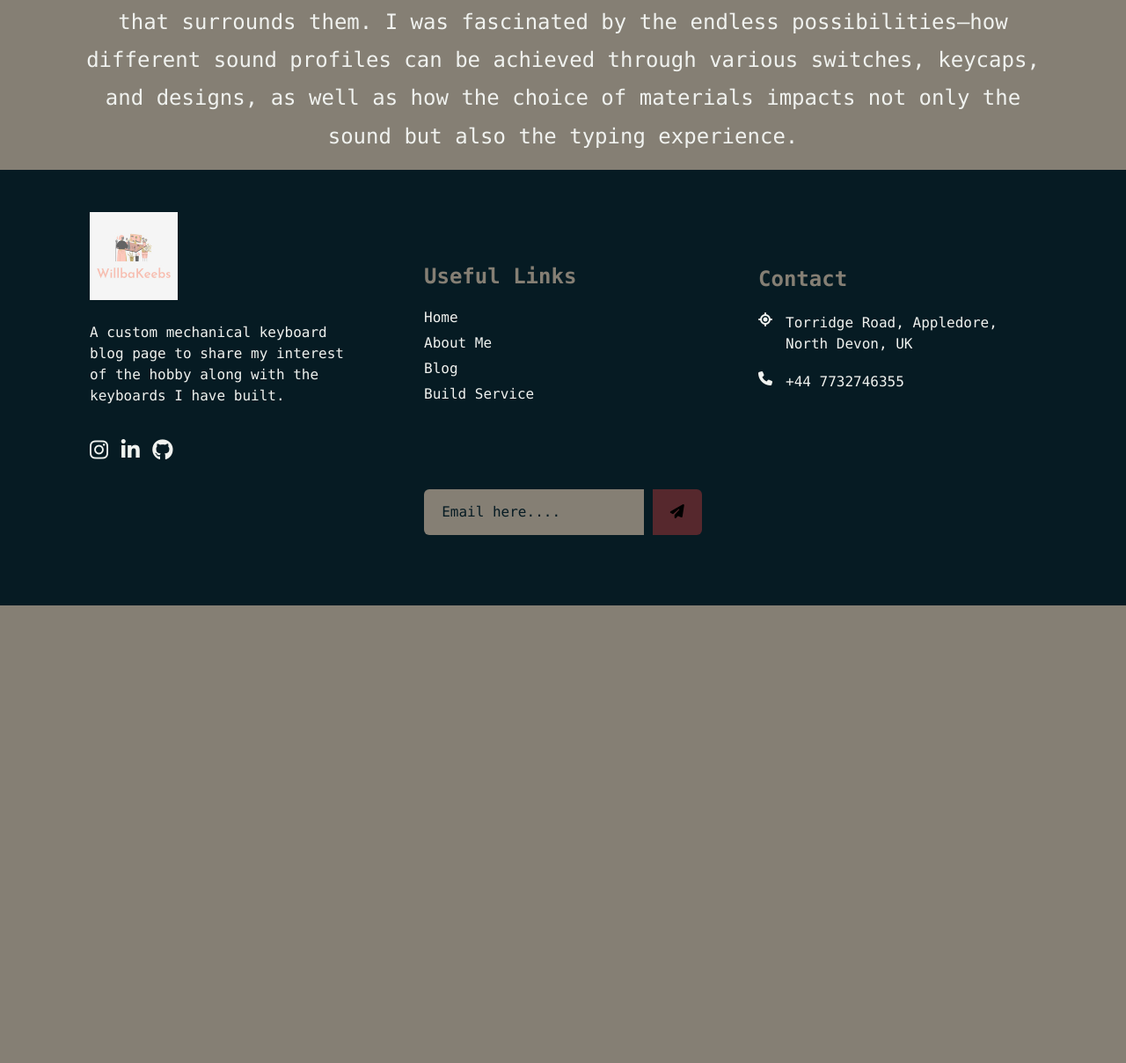
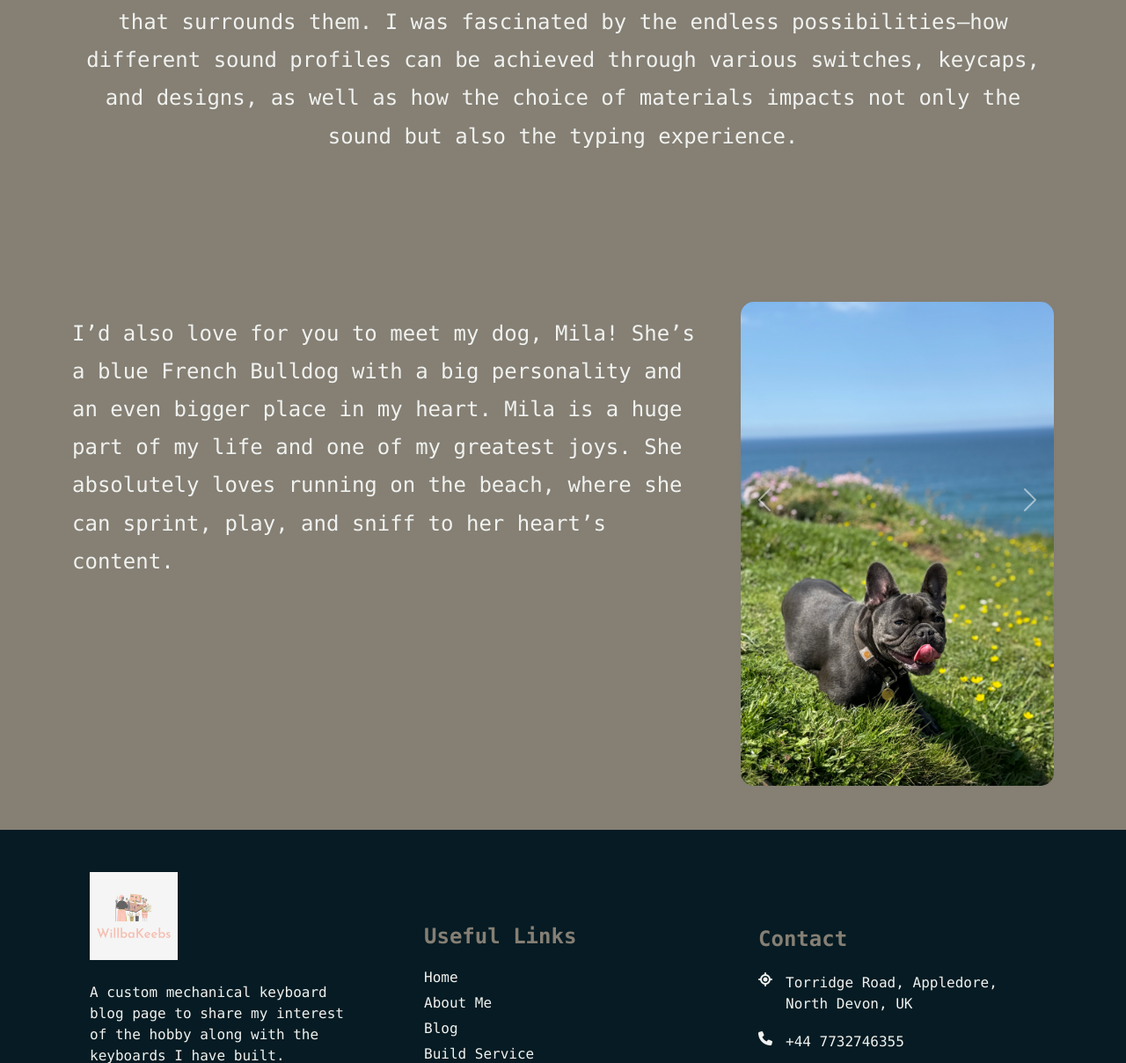
Before and after one commit to Willr-hawkins/WillbaKeebs, a Django app: page /about/ in a window 1280 px wide. Shown: the part 1823-3031 px from the top of the page at 88% size. Before the commit the page ends 2511 px from the top, so only its background shows below. Run offline with Django 5.2, Linux system fonts and the light colour scheme; some libraries are stand-ins or nearby versions.

Commit message:
Added section to about me page for my dog

```diff
--- a/about/templates/about/about.html
+++ b/about/templates/about/about.html
@@ -28,6 +28,43 @@
                     and designs, as well as how the choice of materials impacts not only the sound but also the typing experience.
                 </p>
             </div>
+            <div class="row other-interests">
+                <div class="col-12 col-lg-8">
+                    <p class="main-text">I’d also love for you to meet my dog, Mila! She’s a blue French Bulldog with a big personality and an even bigger place in my heart.
+                        Mila is a huge part of my life and one of my greatest joys. She absolutely loves running on the beach,
+                        where she can sprint, play, and sniff to her heart’s content.
+                    </p>
+                </div>
+                <div class="col-12 col-lg-4">
+                    <div id="carouselExample" class="carousel slide">
+                        <div class="carousel-inner">
+                          <div class="carousel-item active">
+                            <img src="{% static 'images/mila-1.jpeg' %}" class="d-block w-100" alt="...">
+                          </div>
+                          <div class="carousel-item">
+                            <img src="{% static 'images/mila-2.jpeg' %}" class="d-block w-100" alt="...">
+                          </div>
+                          <div class="carousel-item">
+                            <img src="{% static 'images/mila-3.jpeg' %}" class="d-block w-100" alt="...">
+                          </div>
+                          <div class="carousel-item">
+                            <img src="{% static 'images/mila-4.jpeg' %}" class="d-block w-100" alt="...">
+                          </div>
+                          <div class="carousel-item">
+                            <img src="{% static 'images/mila-5.jpeg' %}" class="d-block w-100" alt="...">
+                          </div>
+                        </div>
+                        <button class="carousel-control-prev" type="button" data-bs-target="#carouselExample" data-bs-slide="prev">
+                          <span class="carousel-control-prev-icon" aria-hidden="true"></span>
+                          <span class="visually-hidden">Previous</span>
+                        </button>
+                        <button class="carousel-control-next" type="button" data-bs-target="#carouselExample" data-bs-slide="next">
+                          <span class="carousel-control-next-icon" aria-hidden="true"></span>
+                          <span class="visually-hidden">Next</span>
+                        </button>
+                      </div>
+                </div>
+            </div>
         </div>
     </div>
 {% endblock %}
--- a/static/css/base.css
+++ b/static/css/base.css
@@ -308,6 +308,14 @@ footer .form button {
     border-radius: 15px;
 }
 
+.carousel-item img {
+    height: 550px !important;
+    object-fit: cover !important;
+    margin-top: 150px !important;
+    margin-bottom: 50px !important;
+    border-radius: 15px !important;
+}
+
 @media(max-width:1081px) {
 
     /* Responsive Footer */
```
Also changed, not shown: static/images/mila-1.jpeg (added), static/images/mila-2.jpeg (added), 3 other files.
